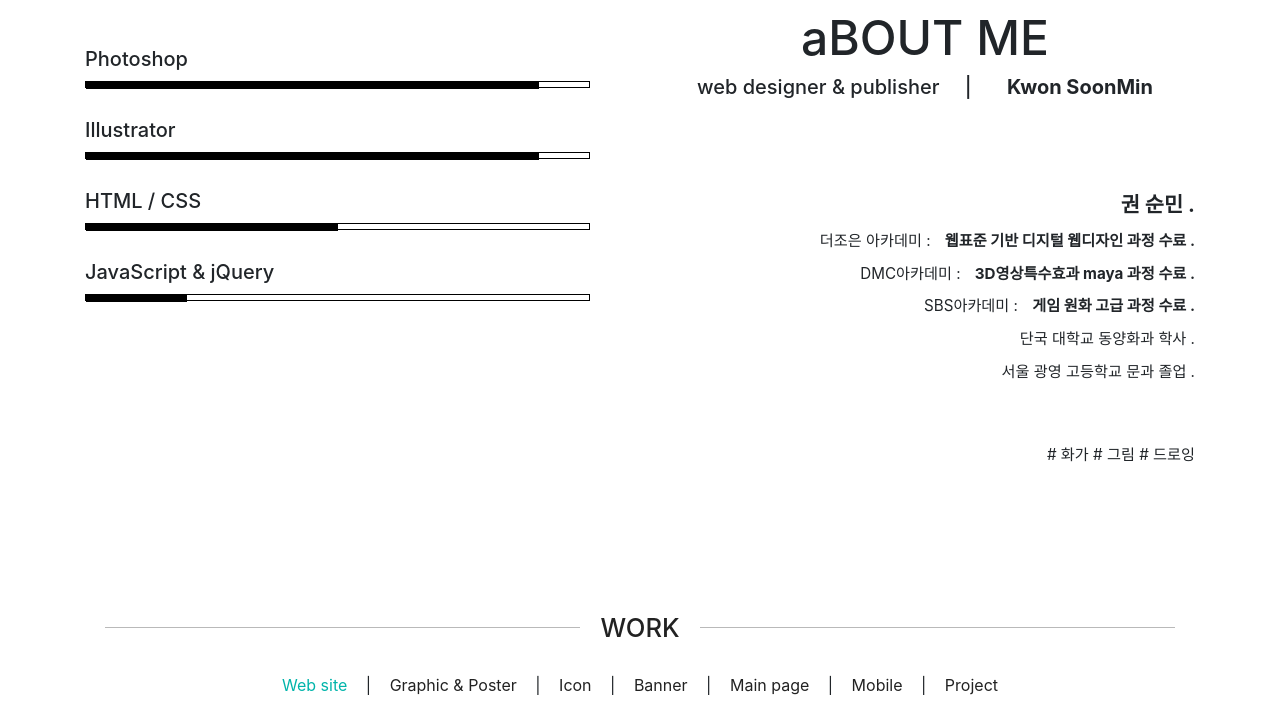
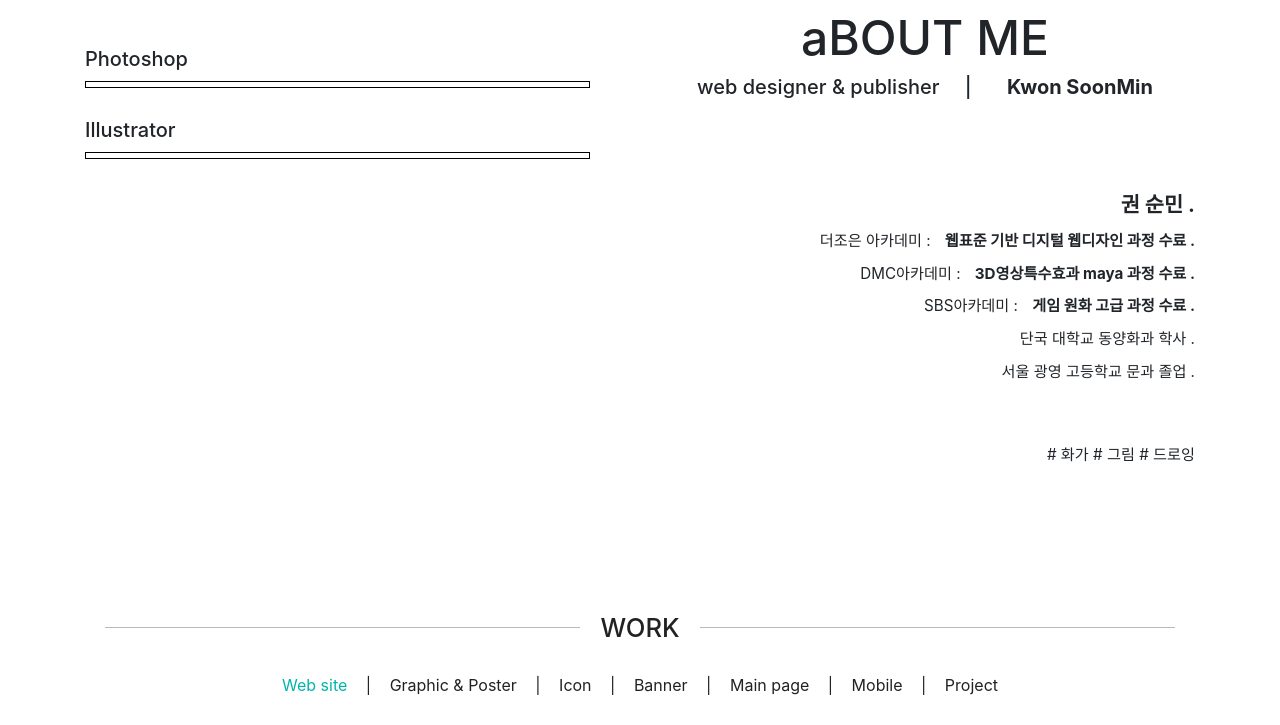
Before and after one commit to ks830111/pptHome, a plain HTML site: page index.html in a window 1280 px wide. Shown: the part 981-1706 px from the top of the page. Drawn offline with nearby package versions, Linux system fonts and the light colour scheme.

Commit message:
Update index.html

```diff
--- a/index.html
+++ b/index.html
@@ -117,28 +117,17 @@
                     <li>
                         <h5>Photoshop</h5>
                         <div class="skills_photoshop">
-                            <div class="skill_1 skill_bar"></div>
+
                         </div>
 
                     </li>
                     <li>
                         <h5>Illustrator</h5>
                         <div class="skills_illustrator">
-                            <div class="skill_2 skill_bar"></div>
+
                         </div>
                     </li>
-                    <li>
-                        <h5>HTML / CSS</h5>
-                        <div class="skills_html-css">
-                            <div class="skill_3 skill_bar"></div>
-                        </div>
-                    </li>
-                    <li>
-                        <h5>JavaScript & jQuery</h5>
-                        <div class="skills_javaScript-jQuery">
-                            <div class="skill_4 skill_bar"></div>
-                        </div>
-                    </li>
+
                 </ul>
             </div>
 
```
